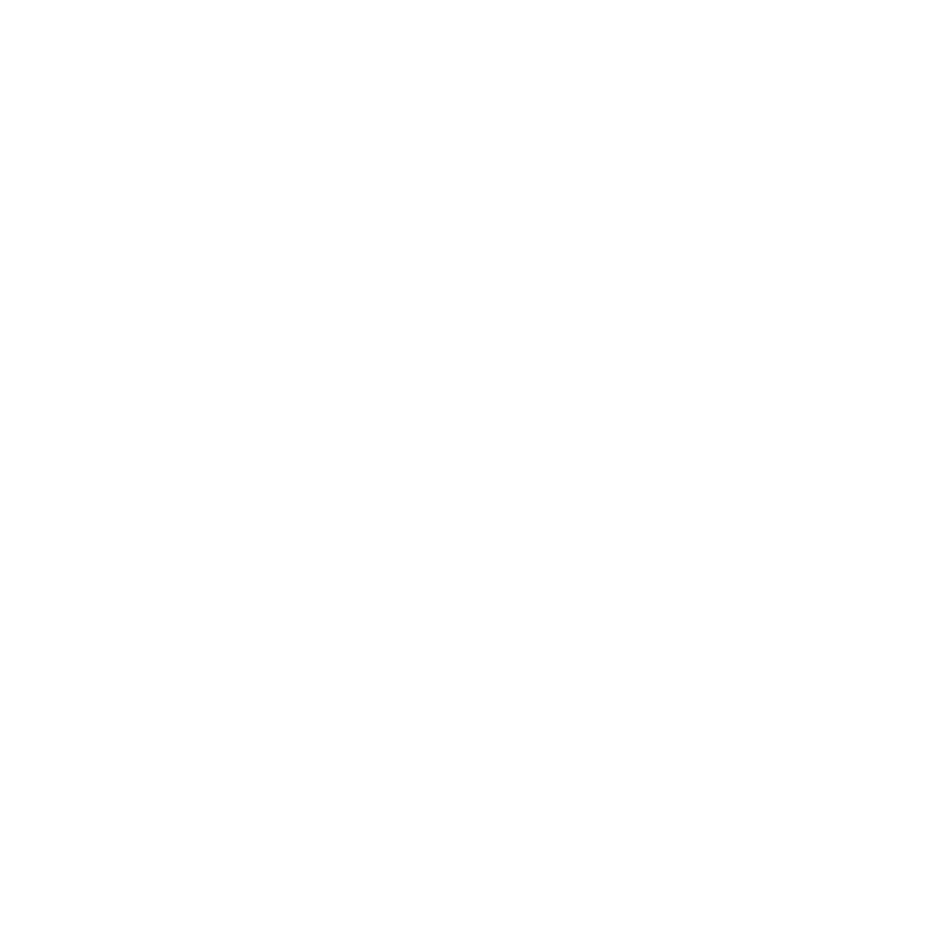
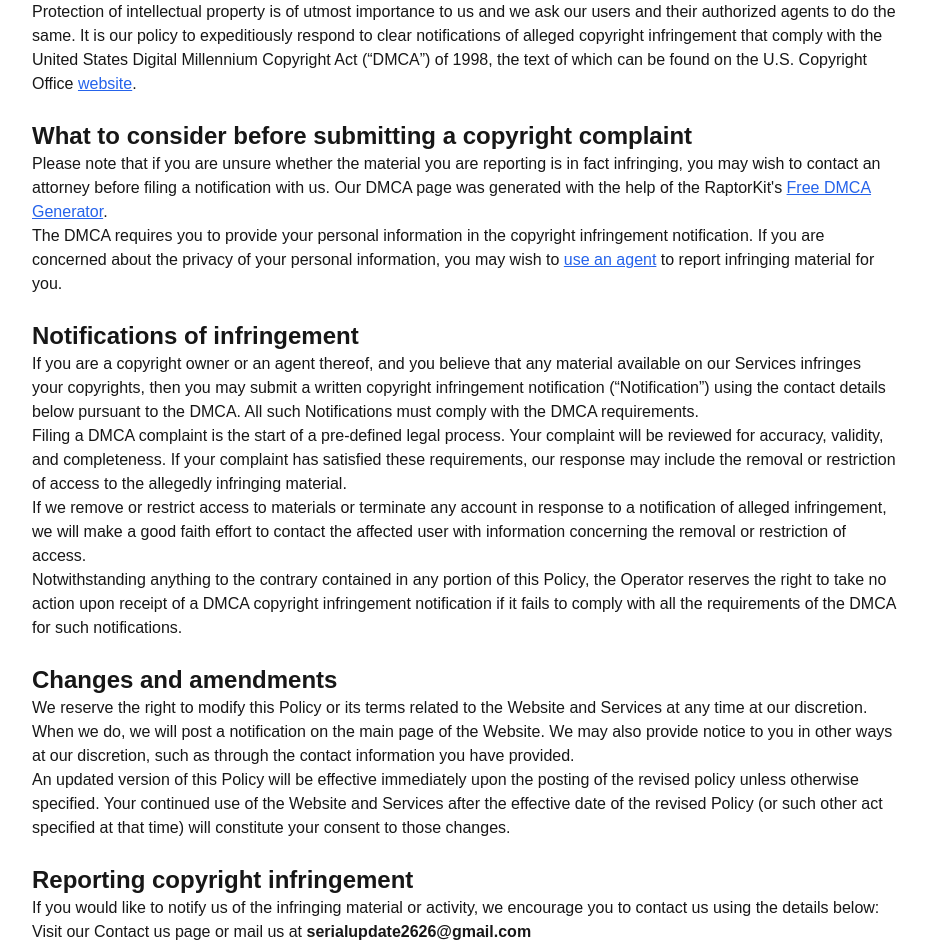
Before and after one commit to soloprime9/GasPredi, a Next.js app: page /DMCA in a window 1280 px wide. Before the commit this address had no page. Shown: the part 320-1267 px from the top of the page, without its empty margins (176-1103 px from the left). Before the commit the page ends 800 px from the top, so only its background shows below. Built offline with nearby package versions, Linux system fonts and the light colour scheme.

Commit message:
Create page.jsx

```diff
--- /dev/null
+++ b/src/app/DMCA/page.jsx
@@ -0,0 +1,146 @@
+// pages/dmca.js
+import Head from "next/head";
+
+export default function DMCA() {
+  return (
+    <>
+      <Head>
+        <title>DMCA Policy - Today Written Update</title>
+        <meta
+          name="description"
+          content="Digital Millennium Copyright Act (DMCA) Policy for Today Written Update. Learn how we handle copyright infringement notices."
+        />
+      </Head>
+
+      <main className="max-w-4xl mx-auto px-4 py-8">
+        <h1 className="text-3xl font-bold mb-4">
+          DMCA Policy for <b>Today Written Update</b>
+        </h1>
+
+        <p>
+          This Digital Millennium Copyright Act Policy (“Policy”) applies to the{" "}
+          <b>https://todaywrittenupdate.blog</b> website (“Website” or “Service”)
+          and any of its related products and services (collectively, “Services”)
+          and outlines how this Website operator (“Operator”, “we”, “us” or “our”)
+          addresses copyright infringement notifications and how you (“you” or
+          “your”) may submit a copyright infringement complaint.
+        </p>
+
+        <p className="mt-4">
+          Protection of intellectual property is of utmost importance to us and
+          we ask our users and their authorized agents to do the same. It is our
+          policy to expeditiously respond to clear notifications of alleged
+          copyright infringement that comply with the United States Digital
+          Millennium Copyright Act (“DMCA”) of 1998, the text of which can be
+          found on the U.S. Copyright Office{" "}
+          <a
+            href="https://www.copyright.gov/"
+            target="_blank"
+            rel="noreferrer noopener"
+            className="text-blue-600 underline"
+          >
+            website
+          </a>
+          .
+        </p>
+
+        <h2 className="text-2xl font-semibold mt-6">
+          What to consider before submitting a copyright complaint
+        </h2>
+        <p>
+          Please note that if you are unsure whether the material you are
+          reporting is in fact infringing, you may wish to contact an attorney
+          before filing a notification with us. Our DMCA page was generated with
+          the help of the RaptorKit's{" "}
+          <a
+            href="https://raptorkit.com/dmca-generator/"
+            target="_blank"
+            rel="noreferrer noopener"
+            className="text-blue-600 underline"
+          >
+            Free DMCA Generator
+          </a>
+          .
+        </p>
+
+        <p>
+          The DMCA requires you to provide your personal information in the
+          copyright infringement notification. If you are concerned about the
+          privacy of your personal information, you may wish to{" "}
+          <a
+            href="https://www.copyrighted.com/professional-takedowns"
+            target="_blank"
+            rel="noreferrer noopener"
+            className="text-blue-600 underline"
+          >
+            use an agent
+          </a>{" "}
+          to report infringing material for you.
+        </p>
+
+        <h2 className="text-2xl font-semibold mt-6">
+          Notifications of infringement
+        </h2>
+        <p>
+          If you are a copyright owner or an agent thereof, and you believe that
+          any material available on our Services infringes your copyrights, then
+          you may submit a written copyright infringement notification
+          (“Notification”) using the contact details below pursuant to the DMCA.
+          All such Notifications must comply with the DMCA requirements.
+        </p>
+
+        <p>
+          Filing a DMCA complaint is the start of a pre-defined legal process.
+          Your complaint will be reviewed for accuracy, validity, and
+          completeness. If your complaint has satisfied these requirements, our
+          response may include the removal or restriction of access to the
+          allegedly infringing material.
+        </p>
+
+        <p>
+          If we remove or restrict access to materials or terminate any account
+          in response to a notification of alleged infringement, we will make a
+          good faith effort to contact the affected user with information
+          concerning the removal or restriction of access.
+        </p>
+
+        <p>
+          Notwithstanding anything to the contrary contained in any portion of
+          this Policy, the Operator reserves the right to take no action upon
+          receipt of a DMCA copyright infringement notification if it fails to
+          comply with all the requirements of the DMCA for such notifications.
+        </p>
+
+        <h2 className="text-2xl font-semibold mt-6">Changes and amendments</h2>
+        <p>
+          We reserve the right to modify this Policy or its terms related to the
+          Website and Services at any time at our discretion. When we do, we will
+          post a notification on the main page of the Website. We may also
+          provide notice to you in other ways at our discretion, such as through
+          the contact information you have provided.
+        </p>
+
+        <p>
+          An updated version of this Policy will be effective immediately upon
+          the posting of the revised policy unless otherwise specified. Your
+          continued use of the Website and Services after the effective date of
+          the revised Policy (or such other act specified at that time) will
+          constitute your consent to those changes.
+        </p>
+
+        <h2 className="text-2xl font-semibold mt-6">
+          Reporting copyright infringement
+        </h2>
+        <p>
+          If you would like to notify us of the infringing material or activity,
+          we encourage you to contact us using the details below:
+        </p>
+        <p>
+          Visit our Contact us page or mail us at{" "}
+          <b>serialupdate2626@gmail.com</b>
+        </p>
+        <p>Please allow us 2-5 business working days for an email response.</p>
+      </main>
+    </>
+  );
+}
```
